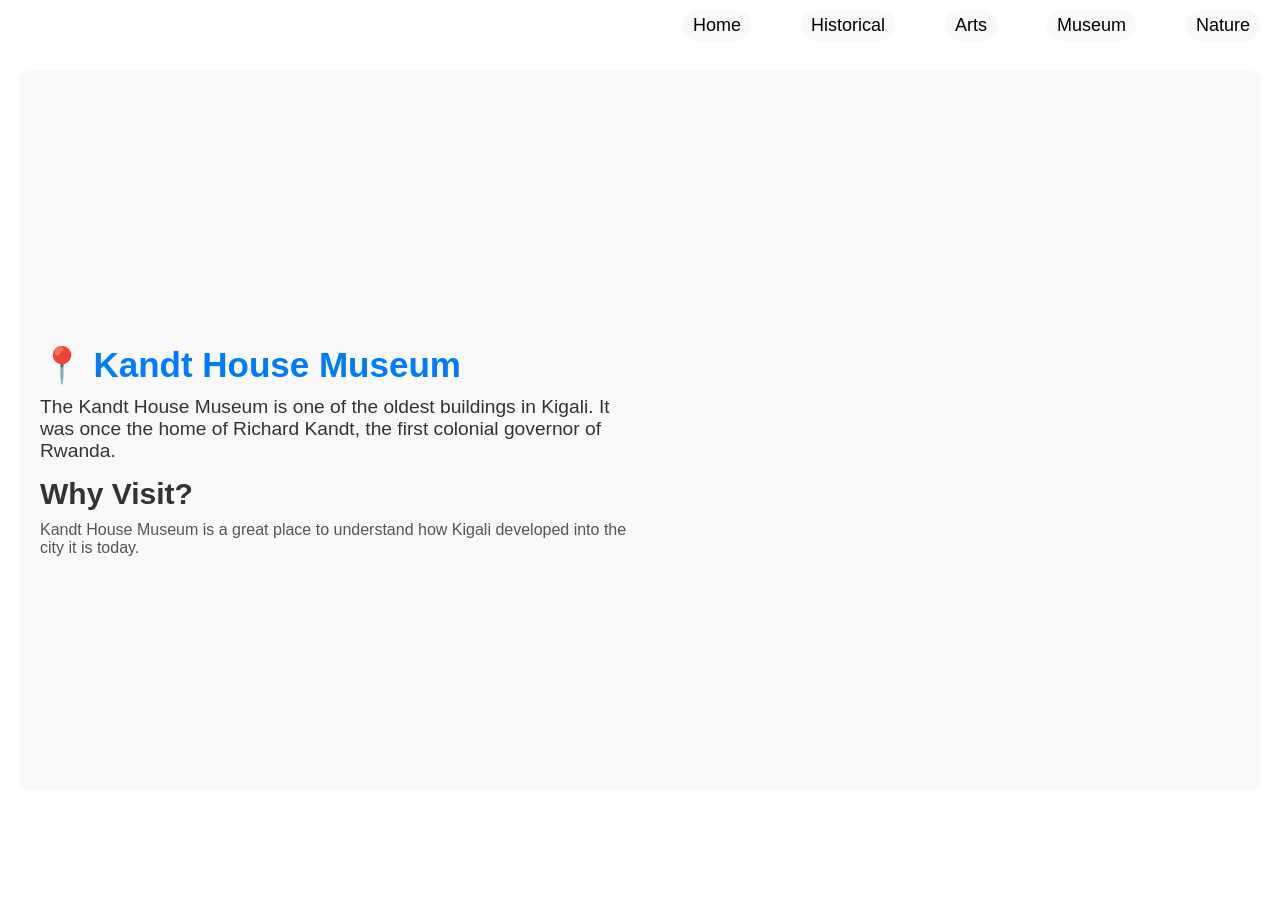
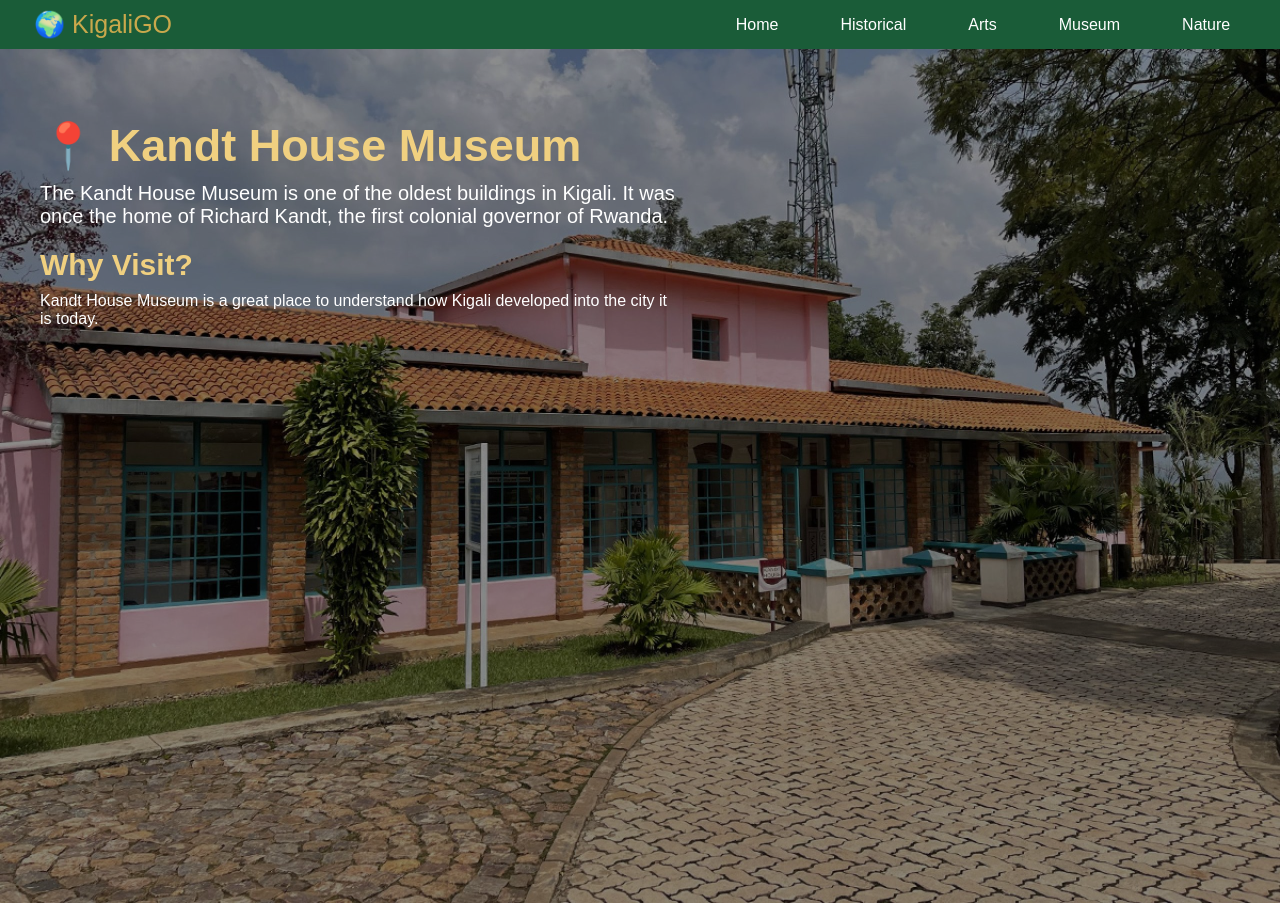
Before and after one commit to Lessly0/KigaliGo, a plain HTML site: page museum.html in a window 1280 px wide. Before the commit the page ends 800 px from the top, so only its background shows below. Drawn offline with Linux system fonts and the light colour scheme.

Commit message:
Added styles for all the pages

```diff
--- a/museum.html
+++ b/museum.html
@@ -7,18 +7,19 @@
     <link rel="stylesheet" href="./style.css">
 </head>
 <body>
-    <nav>
-        <a href="./index.html">Home</a>
-        <a href="./historical.html">Historical</a>
-        <a href="./arts.html">Arts</a>
-        <a href="#museum.html">Museum</a>
-        <a href="./nature.html">Nature</a>
+    <nav class="navbar">
+        <div class="navlogo">🌍 KigaliGO</div>
+        <ul class="navlinks">
+            <li><a href="./index.html">Home</a></li>
+            <li><a href="./historical.html">Historical</a></li>
+            <li><a href="./arts.html">Arts</a></li>
+            <li><a href="#museum.html">Museum</a></li>
+            <li><a href="./nature.html">Nature</a></li>
+        </ul>
     </nav>
-    <section>
-        <div class="images">
-
-        </div>
-        <div class="main">
+    <section class="welcome memorial">
+        <img src="./museum.jpg" alt="Kandt House Museum">
+        <div class="main_memorial">
             <div class="text">
                 <h1>📍 Kandt House Museum</h1>
                 <p>The Kandt House Museum is one of the oldest buildings in Kigali.
--- a/style.css
+++ b/style.css
@@ -8,98 +8,113 @@
 /* body sections */
 body {
     font-family: Arial, sans-serif;
-    background-color: #fff;
-    color: #333;
     min-height: 100vh;
+    color: white;
 }
 
-/* nav bar */
-nav {
-    padding: 10px 20px;
+/* navbar */
+.navbar {
     display: flex;
-    justify-content: end;
-    gap: 50px;
+    padding: 10px;
+    align-items: center;
+    justify-content:space-around;
+    background-color: #1a5c38;
+    gap: 500px;
 }
-nav a {
+.navlogo{
+    color: #c9a84c;
+    font-size: 25px;
+}
+.navlinks{
+    display: flex;
+    gap: 30px;
+    list-style: none;
+}
+.navlinks a{
+    padding: 10px 16px;
+    border-radius: 50px;
     color: white;
+    cursor: pointer;
     border-radius: 25px;
-    padding: 0 40px;
+    font-size: 16px;
     text-decoration: none;
-    font-size: 18px;
-    padding: 5px 10px;
-    color: black;
-    background-color:#f9f9f9;
 }
-nav a:hover {
-    background-color: #006c28;
-    border-radius: 5px;
+.navlinks a:hover {
+    background: #2d8a57;
+    border-radius: 25px;
 }
 
 /* section styles */
 section {
-    padding: 20px;
-    margin: 20px;
     display: flex;
     flex-direction: column;
-    background-color: #f9f9f9;
-    border-radius: 8px;
+}
+.welcome img{
+    width: 100%;
+    height: 100%;
+    object-fit: cover;
+    filter: brightness(0.55);
+}
+.welcome{
+    align-items: center;
+    position: relative;
+}
+.memorial{
+    align-items: start;
+}
+.arts{
+    align-items: end;
+}
+.museum{
+    align-items: start;
 }
 /* main styles */
 .main {
     display: flex;
     flex-direction: column;
-    align-items: center;
-    justify-content: center;
-    height: 80vh;
+    justify-content: start;
     width: 50%;
+    position: absolute;
+    margin-top: 180px;
+}
+.main_memorial{
+    display: flex;
+    flex-direction: column;
+    justify-content: start;
+    width: 50%;
+    position: absolute;
+    margin: 70px 40px;
+}
+.main_arts{
+    display: flex;
+    flex-direction: column;
+    justify-content: start;
+    width: 50%;
+    position: absolute;
+    margin: 70px 40px;
 }
 
 /* text styles */
 .text h1 {
-    font-size: 35px;
-    color: #007BFF;
+    font-size: 45px;
+    color: #f0d080;
     margin-bottom: 10px;
 }
-
+.text h1 span{
+    color: #c9a84c;
+    font-style: italic;
+}
 .text p {
-    font-size: 1.2rem;
-    margin-bottom: 15px;
+    font-size: 20px;
+    margin-bottom: 20px;
 }
 /* descript stlyes */
 .descript{
     display: flex;
     flex-direction: column;
-    width: 100%;
 }
 .descript h1 {
     font-size: 30px;
-    color: #333;
+    color: #f0d080;
     margin-bottom: 10px;
 }
-
-.descript p {
-    font-size: 1rem;
-    color: #555;
-}
-
-/* images styles */
-.images {
-    margin: 20px 0;
-    display: flex;
-    justify-content: center;
-    align-items: center;
-}
-
-.images img {
-    max-width: 100%;
-    height: auto;
-    border-radius: 8px;
-    box-shadow: 0 2px 5px rgba(0, 0, 0, 0.1);
-}
-/* background styles */
-/* .background {
-    background: url('./images/kigali.jpg') no-repeat center center/cover;
-    height: 300px;
-    border-radius: 8px;
-    margin-bottom: 20px;
-} */
```
Also changed, not shown: arts.html (+12 -11 lines), historical.html (+12 -11 lines), index.html (+15 -11 lines), nature.html (+12 -11 lines).
